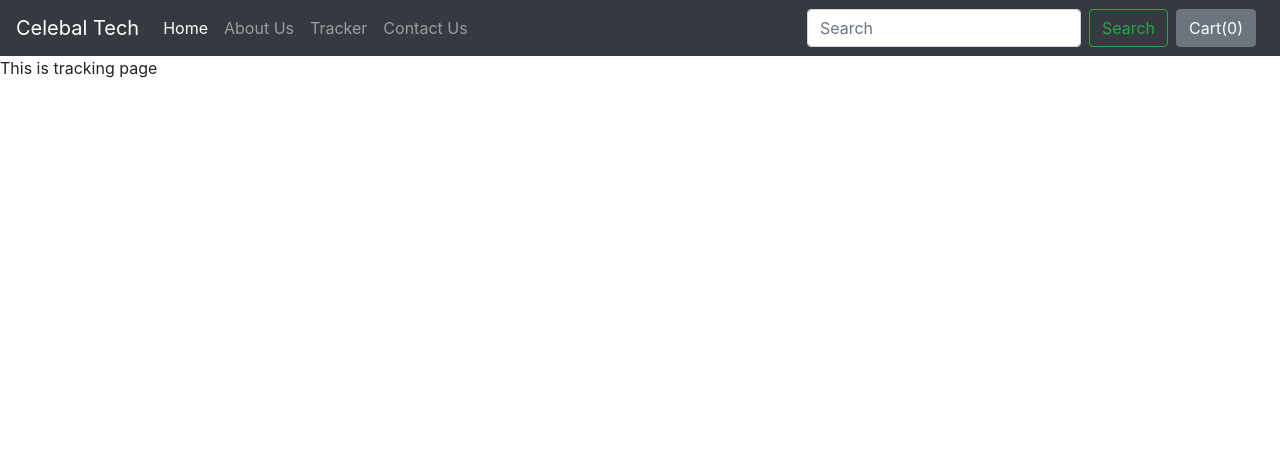
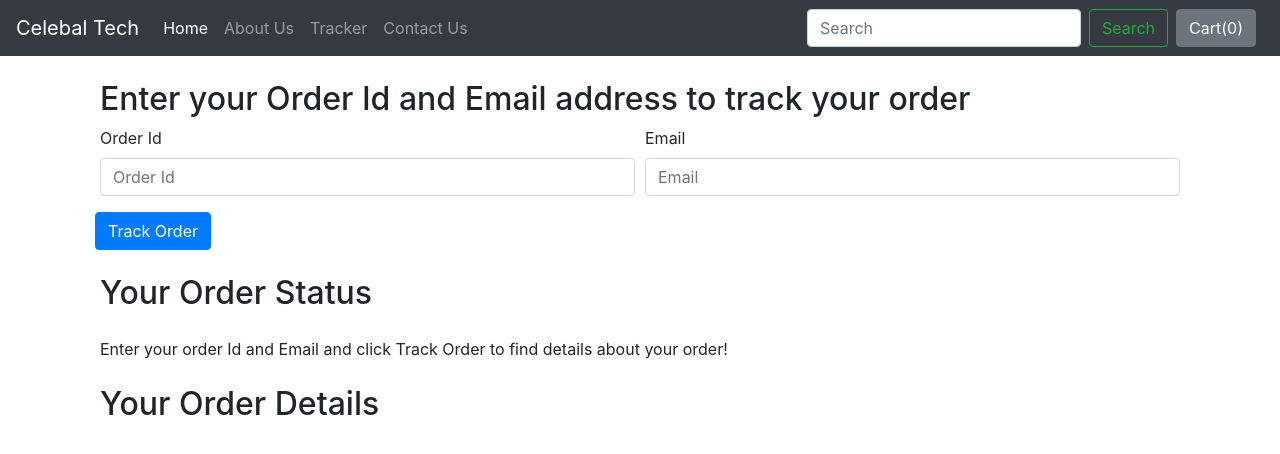
Before and after one commit to Samdroid27/Ecommerce_PS-1, a Django app: page /shop/tracker/ in a window 1280 px wide. Shown: the top 454 px of the page. Run offline with Django 3.2, Linux system fonts and the light colour scheme; some libraries are stand-ins or nearby versions.

Commit message:
Added Order Tracking Page

```diff
--- a/Ecommerce_PS1/settings.py
+++ b/Ecommerce_PS1/settings.py
@@ -55,7 +55,7 @@ ROOT_URLCONF = 'Ecommerce_PS1.urls'
 TEMPLATES = [
     {
         'BACKEND': 'django.template.backends.django.DjangoTemplates',
-        'DIRS': [],
+        'DIRS': ['Ecommerce_PS1/templates'],
         'APP_DIRS': True,
         'OPTIONS': {
             'context_processors': [
--- a/Ecommerce_PS1/urls.py
+++ b/Ecommerce_PS1/urls.py
@@ -17,7 +17,9 @@ from django.contrib import admin
 from django.urls import path, include
 from django.conf import settings
 from django.conf.urls.static import static
+from . import views
 urlpatterns = [
     path('admin/', admin.site.urls),
+    path('', views.index,name='Home'),
     path('shop/', include('shop.urls'))
 ]+ static(settings.MEDIA_URL, document_root=settings.MEDIA_ROOT)
--- /dev/null
+++ b/Ecommerce_PS1/views.py
@@ -0,0 +1,5 @@
+from django.shortcuts import render
+from django.http import HttpResponse
+
+def index(request):
+    return render(request, 'index.html')
--- a/shop/admin.py
+++ b/shop/admin.py
@@ -1,9 +1,10 @@
 from django.contrib import admin
 from django.contrib import admin
-from .models import Orders
+
 
 # Register your models here.
-from .models import Products, Contact
+from .models import Products, Contact, Orders, OrderUpdate
 admin.site.register(Products)
 admin.site.register(Contact)
 admin.site.register(Orders)
+admin.site.register(OrderUpdate)
--- a/shop/templates/shop/basic.html
+++ b/shop/templates/shop/basic.html
@@ -53,7 +53,7 @@
 
     <!-- Optional JavaScript -->
     <!-- jQuery first, then Popper.js, then Bootstrap JS -->
-    <script src="https://code.jquery.com/jquery-3.3.1.slim.min.js" integrity="sha384-q8i/X+965DzO0rT7abK41JStQIAqVgRVzpbzo5smXKp4YfRvH+8abtTE1Pi6jizo" crossorigin="anonymous"></script>
+    <script src="https://code.jquery.com/jquery-3.3.1.js" integrity="sha256-2Kok7MbOyxpgUVvAk/HJ2jigOSYS2auK4Pfzbm7uH60=" crossorigin="anonymous"></script>
     <script src="https://cdnjs.cloudflare.com/ajax/libs/popper.js/1.14.6/umd/popper.min.js" integrity="sha384-wHAiFfRlMFy6i5SRaxvfOCifBUQy1xHdJ/yoi7FRNXMRBu5WHdZYu1hA6ZOblgut" crossorigin="anonymous"></script>
     <script src="https://stackpath.bootstrapcdn.com/bootstrap/4.2.1/js/bootstrap.min.js" integrity="sha384-B0UglyR+jN6CkvvICOB2joaf5I4l3gm9GU6Hc1og6Ls7i6U/mkkaduKaBhlAXv9k" crossorigin="anonymous"></script>
     {% block js %} {% endblock %}
--- a/shop/templates/shop/prodView.html
+++ b/shop/templates/shop/prodView.html
@@ -11,7 +11,7 @@
             <div class="row">
                 <img src="/media/{{product.image}}"
                 width="250px"
-                height="350px">
+                height="250px">
             </div>
             <div class="row">
                 <button class="btn btn-primary mx-3">Buy Now</button>
--- a/shop/templates/shop/tracker.html
+++ b/shop/templates/shop/tracker.html
@@ -1,5 +1,86 @@
 {% extends 'shop/basic.html' %}
-
-{% block title %} Tracker {% endblock %}
-{% block css %} CSS Daalo idhar {% endblock %}
-{% block body %} This is tracking page {% endblock %}
+{% block title%} Celebal Tech Tracker{% endblock %}
+{% block body %}
+<div class="container">
+    <div class="col my-4">
+        <h2>Enter your Order Id and Email address to track your order</h2>
+        <form method="post" action="#" id="trackerForm">{% csrf_token %}
+            <div class="form-row">
+                <div class="form-group col-md-6">
+                    <label for="inputname">Order Id</label>
+                    <input type="text" class="form-control" id="orderId" name="orderId" placeholder="Order Id">
+                </div>
+                <div class="form-group col-md-6">
+                    <label for="inputEmail4">Email</label>
+                    <input type="email" class="form-control" id="email" name="email" placeholder="Email">
+                </div>
+                <button type="submit" class="btn btn-primary">Track Order</button>
+            </div>
+        </form>
+    </div>
+    <div class="col my-4">
+        <h2>Your Order Status</h2>
+        <div class="my-4">
+            <ul class="list-group" id="items">
+                Enter your order Id and Email and click Track Order to find details about your order!
+            </ul>
+        </div>
+        <h2>Your Order Details</h2>
+        <div class="my-4">
+            <ul class="list-group" id="citems">
+            </ul>
+        </div>
+    </div>
+</div>
+{% endblock %}
+{% block js %}
+<script>
+$('#trackerForm').submit(function(event) {
+    $('#items').empty();
+    var formData = {
+        'orderId': $('input[name=orderId]').val(),
+        'email': $('input[name=email]').val(),
+        'csrfmiddlewaretoken': $('input[name=csrfmiddlewaretoken]').val()
+    };
+    $.ajax({
+            type: 'POST',
+            url: '/shop/tracker/',
+            data: formData,
+            encode: true
+        })
+        .done(function(data) {
+            console.log(data)
+            data = JSON.parse(data);
+            updates = data[0];
+            if (updates.length > 0 & updates != {}) {
+                for (i = 0; i < updates.length; i++) {
+                    let text = updates[i]['text'];
+                    let time = updates[i]['time'];
+                    mystr = `<li class="list-group-item d-flex justify-content-between align-items-center">
+                    ${text}
+                    <span class="badge badge-primary badge-pill">${time}</span>
+                </li>`
+                    $('#items').append(mystr);
+                }
+            } else {
+                mystr = `<li class="list-group-item d-flex justify-content-between align-items-center">
+                    Sorry, We are not able to fetch this order id and email. Make sure to type correct order Id and email</li>`
+                $('#items').append(mystr);
+            }
+            // Fill in the order details
+            cart = JSON.parse(data[1]);
+            console.log(cart);
+            for (item in cart) {
+                let name = cart[item][1];
+                let qty = cart[item][0];
+                mystr = `<li class="list-group-item d-flex justify-content-between align-items-center">
+                    ${name}
+                    <span class="badge badge-primary badge-pill">${qty}</span>
+                </li>`
+                $('#citems').append(mystr);
+            }
+        });
+    event.preventDefault();
+});
+</script>
+{% endblock %}
--- a/shop/views.py
+++ b/shop/views.py
@@ -1,19 +1,15 @@
 from django.shortcuts import render
-from .models import Products, Contact, Orders
+from .models import Products, Contact, Orders, OrderUpdate
 from math import ceil
-# import the logging library
+
 import logging
+import json
 
-# Get an instance of a logger
 logger = logging.getLogger(__name__)
-# Create your views here.
+
 from django.http import HttpResponse
 
 def index(request):
-    # products = Product.objects.all()
-    # print(products)
-    # n = len(products)
-    # nSlides = n//4 + ceil((n/4)-(n//4))
 
     allProds = []
     catprods = Products.objects.values('category', 'id')
@@ -24,9 +20,6 @@ def index(request):
         nSlides = n // 4 + ceil((n / 4) - (n // 4))
         allProds.append([prod, range(1, nSlides), nSlides])
 
-    # params = {'no_of_slides':nSlides, 'range': range(1,nSlides),'product': products}
-    # allProds = [[products, range(1, nSlides), nSlides],
-    #             [products, range(1, nSlides), nSlides]]
     params = {'allProds':allProds}
     return render(request, 'shop/index.html', params)
 
@@ -44,7 +37,25 @@ def contact(request):
     return render(request, 'shop/contact.html')
 
 def tracker(request):
+    if request.method=="POST":
+        orderId = request.POST.get('orderId', '')
+        email = request.POST.get('email', '')
+        try:
+            order = Orders.objects.filter(order_id=orderId, email=email)
+            if len(order)>0:
+                update = OrderUpdate.objects.filter(order_id=orderId)
+                updates = []
+                for item in update:
+                    updates.append({'text': item.update_desc, 'time': item.timestamp})
+                    response = json.dumps([updates, order[0].items_json], default=str)
+                return HttpResponse(response)
+            else:
+                return HttpResponse('{}')
+        except Exception as e:
+            return HttpResponse('{}')
+
     return render(request, 'shop/tracker.html')
+
 
 def search(request):
     return render(request, 'shop/search.html')
@@ -54,7 +65,7 @@ def productView(request, myid):
     product = Products.objects.filter(id=myid)
 
 
-    return render(request, 'shop/prodView.html', {'product':products[0]})
+    return render(request, 'shop/prodView.html', {'product':product[0]})
 
 def checkout(request):
     if request.method=="POST":
@@ -69,6 +80,8 @@ def checkout(request):
         order = Orders(items_json=items_json, name=name, email=email, address=address, city=city,
                        state=state, zip_code=zip_code, phone=phone)
         order.save()
+        update = OrderUpdate(order_id=order.order_id, update_desc="This Order Has Been Placed")
+        update.save()
         thank = True
         id = order.order_id
         return render(request, 'shop/checkout.html', {'thank':thank, 'id': id})
```
Also changed, not shown: Ecommerce_PS1/templates/index.html (added, +28 -0 lines), shop/models.py (+15 -2 lines), shop/templates/shop/checkout.html (+13 -3 lines), shop/templates/shop/index.html (+16 -8 lines), db.sqlite3, shop/migrations/0005_orders_phone.py (added), shop/migrations/0006_orderupdate.py (added).
